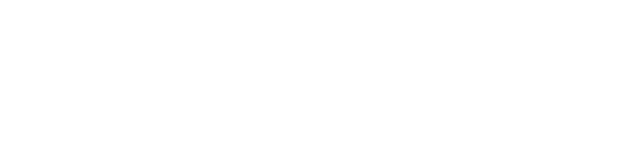
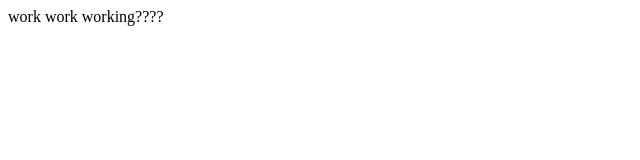
Before and after one commit to dani663d/gittest3, a plain HTML site: page index.html in a window 1280 px wide. Shown: the whole page, without its empty margins (0-640 px from the left). Drawn offline with Linux system fonts and the light colour scheme.

Commit message:
Update index.html

```diff
--- a/index.html
+++ b/index.html
@@ -7,6 +7,6 @@
     <title>Document</title>
 </head>
 <body>
-
+    work work working????
 </body>
 </html>
```
